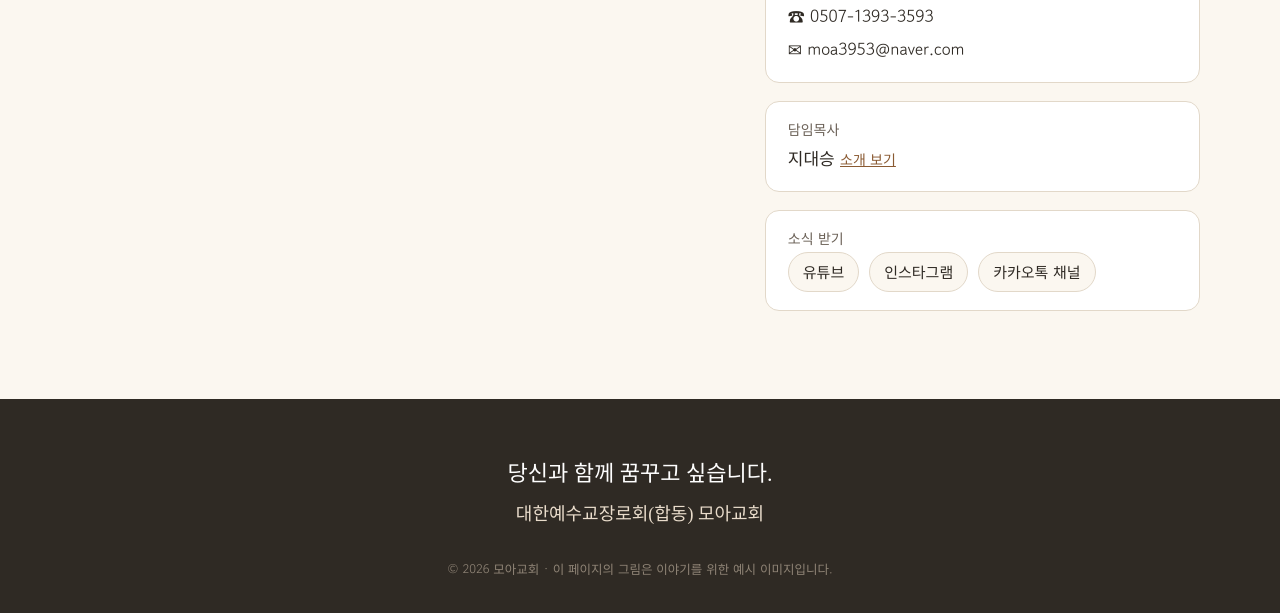
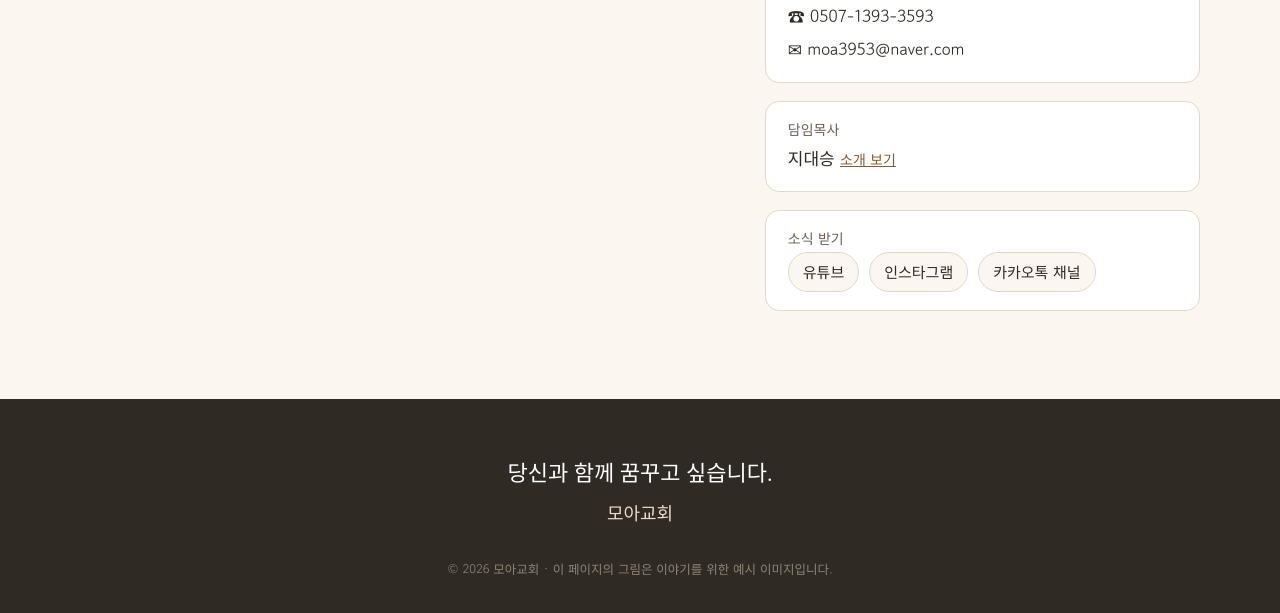
Before and after one commit to edan84winters/moachurch, a plain HTML site: page index.html in a window 1280 px wide. Shown: the part 7620-8233 px from the top of the page. Drawn offline with Linux system fonts and the light colour scheme; a web font is replaced by a local one.

Commit message:
교단 표기 모두 제거 (추후 소개글에 넣을 예정)
Co-Authored-By: Claude Opus 5.5 <noreply@anthropic.com>

```diff
--- a/index.html
+++ b/index.html
@@ -3,11 +3,11 @@
 <head>
 <meta charset="utf-8">
 <meta name="viewport" content="width=device-width, initial-scale=1">
-<title>모아교회 | 대한예수교장로회(합동)</title>
+<title>모아교회</title>
 <link rel="icon" type="image/png" href="images/favicon.png">
 <link rel="apple-touch-icon" href="images/favicon.png">
 <meta name="robots" content="noindex"><!-- 완성되면 이 줄을 지워 검색에 나오게 합니다 -->
-<meta name="description" content="혼자가 된 청년과 마음을 모아 함께하는 교회, 대한예수교장로회(합동) 모아교회 · 경기도 부천시 소사구">
+<meta name="description" content="혼자가 된 청년과 마음을 모아 함께하는 교회, 모아교회 · 경기도 부천시 소사구">
 <link rel="preconnect" href="https://fonts.googleapis.com">
 <link rel="preconnect" href="https://fonts.gstatic.com" crossorigin>
 <link href="https://fonts.googleapis.com/css2?family=Gowun+Batang:wght@400;700&family=Gowun+Dodum&display=swap" rel="stylesheet">
@@ -456,7 +456,7 @@
 <footer>
   <div class="wrap">
     <div class="ending">당신과 함께 꿈꾸고 싶습니다.</div>
-    <div class="name">대한예수교장로회(합동) 모아교회</div>
+    <div class="name">모아교회</div>
     <small>© 2026 모아교회 · 이 페이지의 그림은 이야기를 위한 예시 이미지입니다.</small>
   </div>
 </footer>
```
